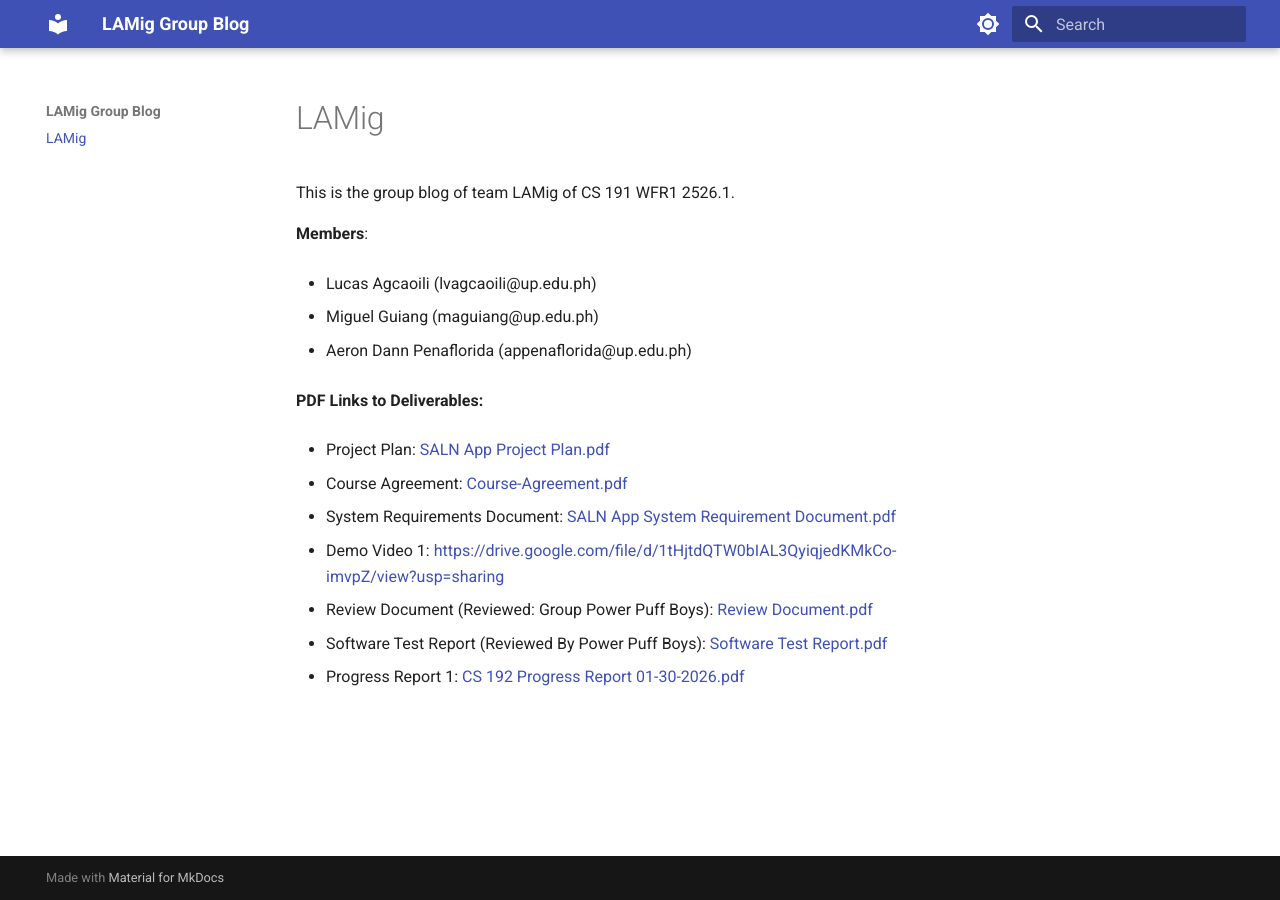
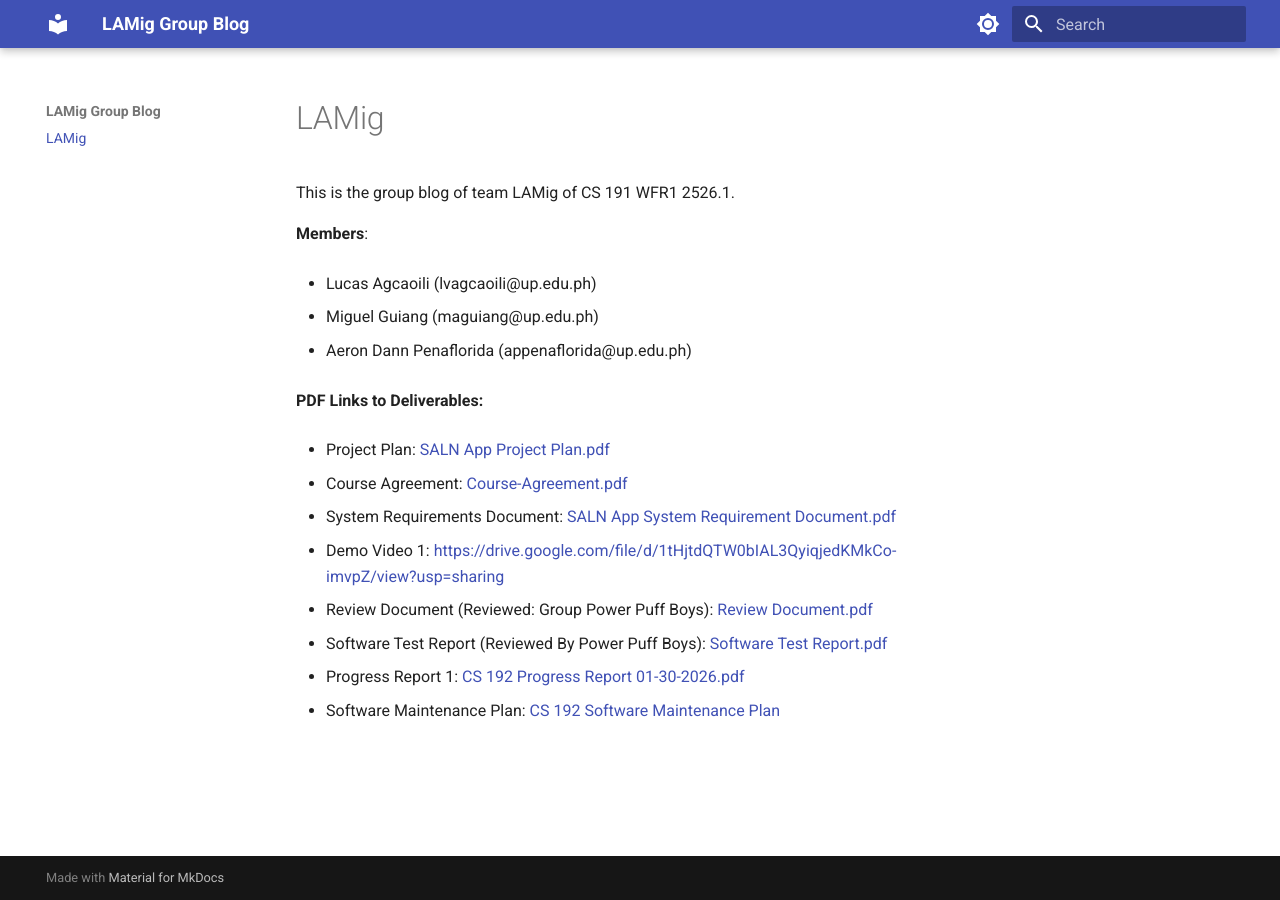
Before and after one commit to SHIROKAMIQQ/cs191-LAMig-GroupBlog, an MkDocs documentation site: the page built from docs/index.md, in a window 1280 px wide. Built offline with MkDocs 1.6.1 and Material for MkDocs 9.7.7, drawn with Linux system fonts in a browser that asks for light colours.

Commit message:
feat: add Software Maintenance Plan

```diff
--- a/docs/index.md
+++ b/docs/index.md
@@ -25,3 +25,5 @@ This is the group blog of team LAMig of CS 191 WFR1 2526.1.
 - Software Test Report (Reviewed By Power Puff Boys): [Software Test Report.pdf](files/Software%20Test%20Report.pdf)
 
 - Progress Report 1: [CS 192 Progress Report 01-30-2026.pdf](files/CS%20192%20Progress%20Report%2001-30-2026.pdf)
+
+- Software Maintenance Plan: [CS 192 Software Maintenance Plan](files/CS%20192%20Software%20Maintenance%20Plan.pdf)
```
Also changed, not shown: 1 other file.
